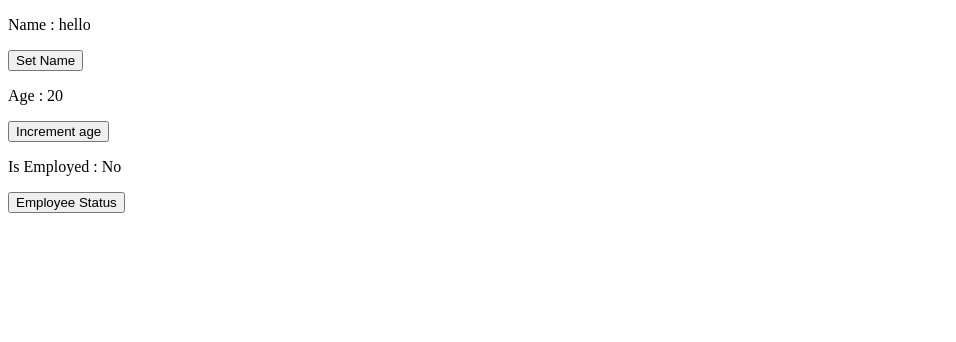
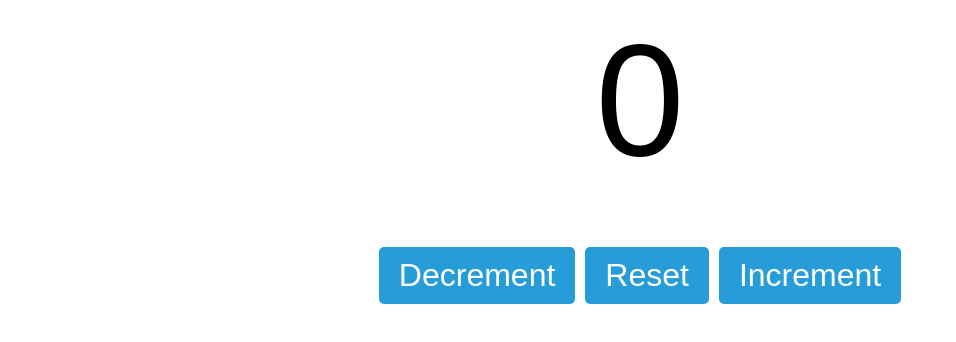
Before and after one commit to adityaasikarwarr/REACT, a React (Vite) app in the folder my-react-app/: page / in a window 1280 px wide. Shown: the top 342 px of the page, without its empty margins (0-956 px from the left). Built offline with nearby package versions, Linux system fonts and the light colour scheme.

Commit message:
usestate buttons

```diff
--- a/my-react-app/src/App.jsx
+++ b/my-react-app/src/App.jsx
@@ -1,4 +1,4 @@
-import MyComponent from "./mycomponent";
+import Counter from "./Counter";
 function App() {
   // const fruits = [
   //   { id: 1, name: "Apple", calories: 95 },
@@ -18,7 +18,7 @@
 
   return (
     <>
-      <MyComponent></MyComponent>
+      <Counter></Counter>
     </>
   );
 }
--- /dev/null
+++ b/my-react-app/src/Counter.jsx
@@ -0,0 +1,34 @@
+import React, { useState } from "react";
+
+function Counter() {
+
+  const [count, setCount] = useState(0);
+
+  const Increment = () => {
+    setCount(count + 1);
+  };
+
+  const Decrement = () => {
+    setCount(count - 1);
+  };
+
+  const reset = () => {
+    setCount(0);
+  };
+
+  return (
+    <div className="counter">
+      <p className="count">{count}</p>
+      <button className="counter-button" onClick={Decrement}>
+        Decrement
+      </button>
+      <button className="counter-button" onClick={reset}>
+        Reset
+      </button>
+      <button className="counter-button" onClick={Increment}>
+        Increment
+      </button>
+    </div>
+  );
+}
+export default Counter;
--- a/my-react-app/src/index.css
+++ b/my-react-app/src/index.css
@@ -34,3 +34,29 @@
 .student p{
   margin: 0;
 } */
+
+.counter {
+  text-align: center;
+  font-family: "Arial", sans-serif;
+}
+
+.count {
+  font-size: 10em;
+  margin-top: 0;
+  margin-bottom: 50px;
+}
+
+.counter-button {
+  font-size: 2em;
+  padding: 10px 20px;
+  margin: 5px;
+  border: none;
+  border-radius: 5px;
+  background-color: hsl(200, 70%, 50%);
+  color: white;
+  cursor: pointer;
+}
+
+.counter-button:hover {
+  background-color: hsl(200, 70%, 40%);
+}
```
